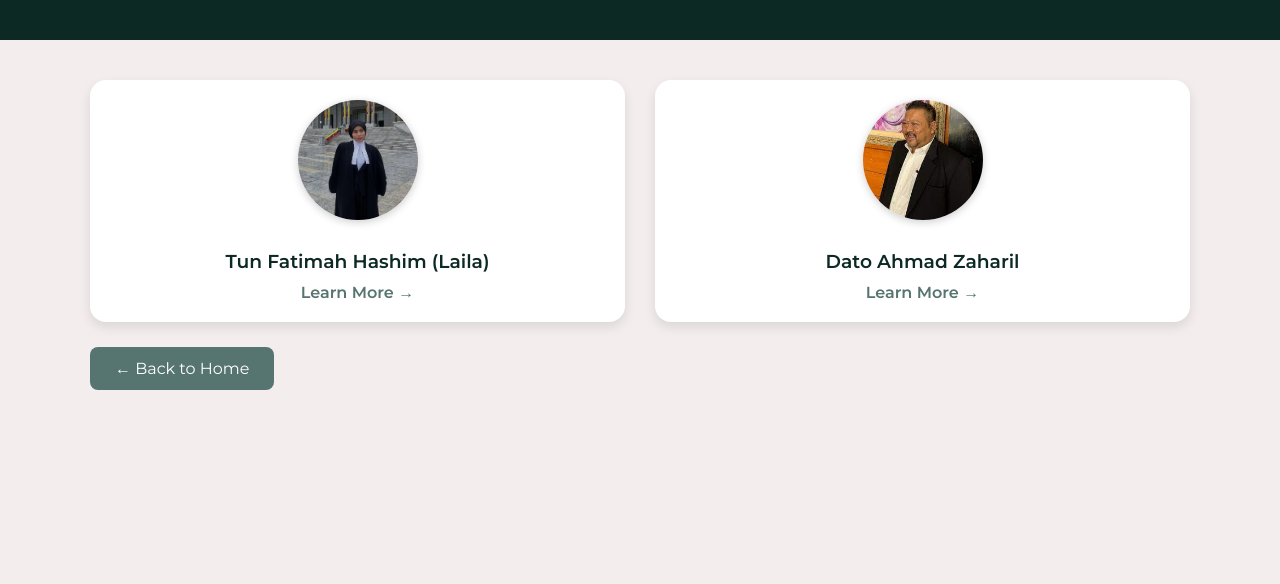
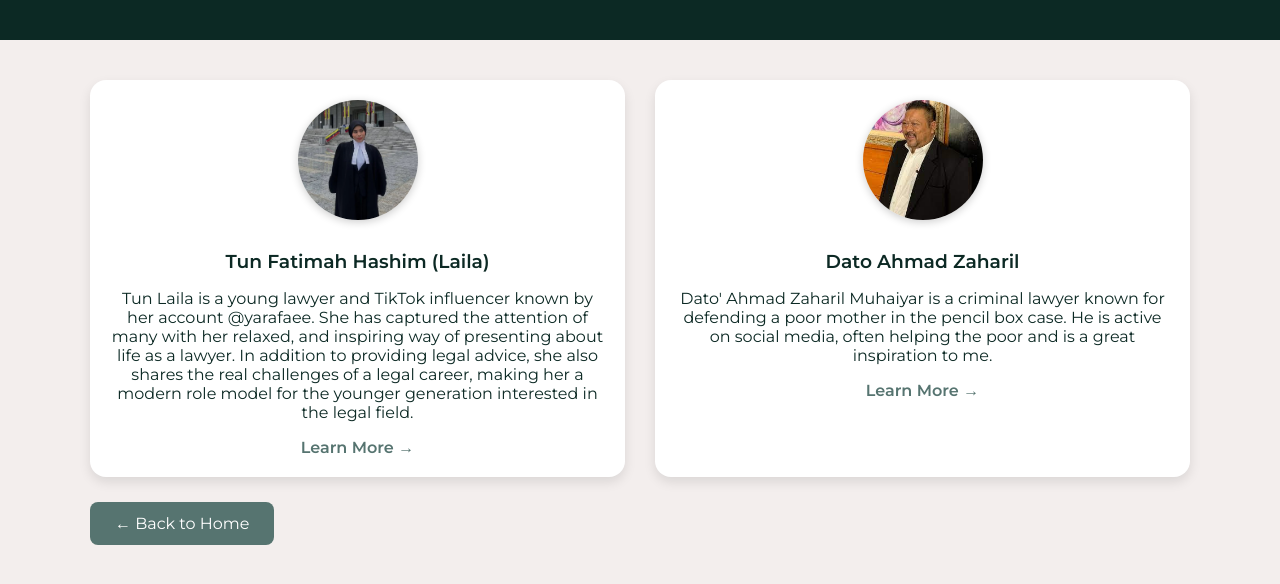
Before and after one commit to Syazwyna03/Assignment, a plain HTML site: page inspiration.html in a window 1280 px wide. Shown: the part 122-706 px from the top of the page. Drawn offline with Linux system fonts and the light colour scheme.

Commit message:
Update inspiration.html

```diff
--- a/inspiration.html
+++ b/inspiration.html
@@ -18,11 +18,16 @@
       <div class="inspo-card">
         <img src="laila.jpg" alt="Tun Laila" class="card-img">
         <h3>Tun Fatimah Hashim (Laila)</h3>
+        <p>Tun Laila is a young lawyer and TikTok influencer known by her account @yarafaee. She has captured the attention of many with her relaxed,
+         and inspiring way of presenting about life as a lawyer. In addition to providing legal advice, she also shares the real challenges of
+          a legal career, making her a modern role model for the younger generation interested in the legal field.</p>
         <a href="https://thebeya.blogspot.com/" target="_blank">Learn More →</a>
       </div>
       <div class="inspo-card">
         <img src="dato zaharil.jpg" alt="Dato Zaharil" class="card-img">
         <h3>Dato Ahmad Zaharil</h3>
+        <p>Dato' Ahmad Zaharil Muhaiyar is a criminal lawyer known for defending a poor mother in the pencil box case.
+          He is active on social media, often helping the poor and is a great inspiration to me.</p>
         <a href="https://www.hmetro.com.my/mutakhir/2024/03/1075795/apa-yang-dipaparkan-dalam-iklan-itulah-kisah-26-tahun-lalu-datuk-ahmad" target="_blank">Learn More →</a>
       </div>
     </div>
```
